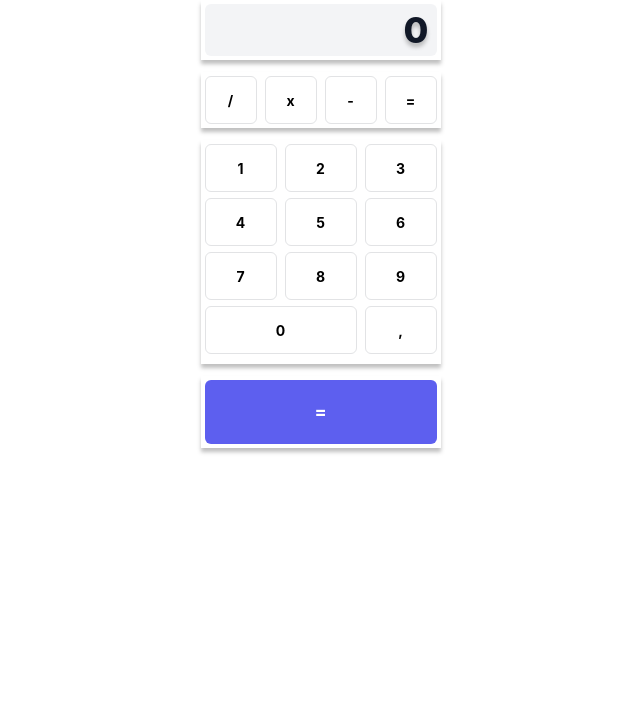
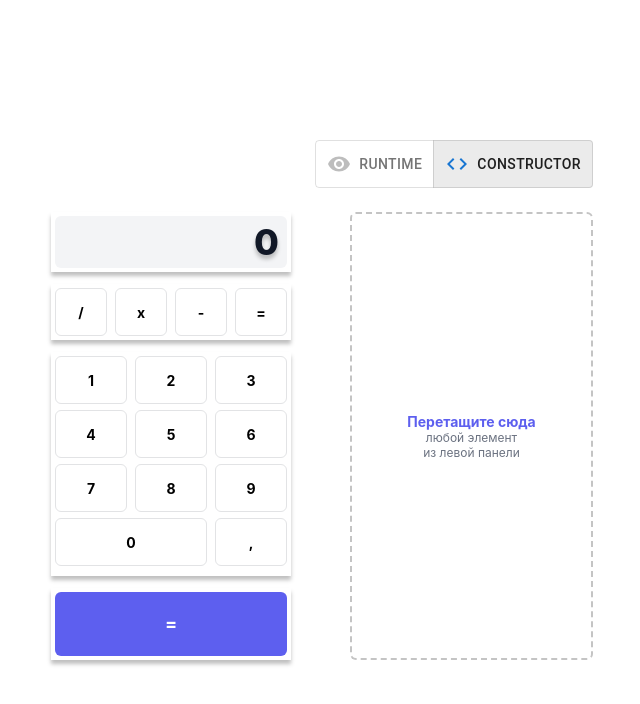
Before and after one commit to andreu6454/drag-and-drop-calculator, a React (Create React App) app: page / in a window 1280 px wide. Shown: the top 704 px of the page, without its empty margins (318-958 px from the left). Built offline with nearby package versions, Linux system fonts and the light colour scheme.

Commit message:
created: - constructor zone - toggleButton updated: - styles for App.tsx

```diff
--- a/package.json
+++ b/package.json
@@ -39,5 +39,10 @@
       "last 1 firefox version",
       "last 1 safari version"
     ]
+  },
+  "devDependencies": {
+    "@emotion/react": "^11.10.6",
+    "@emotion/styled": "^11.10.6",
+    "@mui/material": "^5.11.12"
   }
 }
--- a/src/App/App.css
+++ b/src/App/App.css
@@ -5,8 +5,21 @@
 }
 
 .App {
+  margin: auto;
+  width: max-content;
+  height: 100vh;
+
   display: flex;
   flex-direction: column;
+  justify-content: center;
+  align-items: flex-end;
+}
+.Container{
+  display: flex;
+  justify-content: space-evenly;
   align-items: center;
-  justify-content: space-evenly;
 }
+.Toggle{
+  justify-content: flex-end;
+  align-items: center;
+}
--- a/src/App/App.tsx
+++ b/src/App/App.tsx
@@ -1,11 +1,17 @@
 import React from 'react';
 import './App.css';
 import Items from "../Features/Items/Items";
+import Constructor from "../Features/Constructor/Constructor";
+import ToggleButton from "../Components/ToggleButton/ToggleButton";
 
 function App() {
     return (
         <div className="App">
-            <Items/>
+            <ToggleButton/>
+            <div className={"Container"}>
+                <Items/>
+                <Constructor/>
+            </div>
         </div>
     );
 }
--- /dev/null
+++ b/src/Components/ToggleButton/ToggleButton.tsx
@@ -0,0 +1,38 @@
+import React from 'react';
+import {ToggleButton as Togglebutton, ToggleButtonGroup} from "@mui/material";
+import {RemoveRedEye, Code} from '@mui/icons-material';
+
+const ToggleButton = () => {
+
+    const [alignment, setAlignment] = React.useState('Constructor');
+
+    const handleChange = (
+        event: React.MouseEvent<HTMLElement>,
+        newAlignment: string,
+    ) => {
+        setAlignment(newAlignment);
+    };
+
+    return (
+        <>
+            <ToggleButtonGroup
+                color="standard"
+                value={alignment}
+                exclusive
+                onChange={handleChange}
+                sx={{mb: 3}}
+            >
+                <Togglebutton value="Runtime" >
+                    <RemoveRedEye sx={{mr: 1}} color={alignment === "Runtime" ? "primary" : "disabled"}/>
+                    Runtime
+                </Togglebutton>
+                <Togglebutton value="Constructor">
+                    <Code sx={{mr: 1}} color={alignment === "Constructor" ? "primary" : "disabled"}/>
+                    Constructor
+                </Togglebutton>
+            </ToggleButtonGroup>
+        </>
+    );
+};
+
+export default ToggleButton;
--- /dev/null
+++ b/src/Features/Constructor/Constructor.module.css
@@ -0,0 +1,32 @@
+.Constructor{
+    width: 243px;
+    height: 448px;
+
+    border: 2px dashed #C4C4C4;
+    border-radius: 6px;
+
+    display: flex;
+    flex-direction: column;
+    align-items: center;
+    justify-content: center;
+}
+.ConstructorTitle{
+    font-family: 'Inter', serif;
+    font-style: normal;
+    font-weight: bold;
+    font-size: 14px;
+    line-height: 17px;
+
+    color: #5D5FEF;
+}
+.ConstructorDescription{
+    width: 100px;
+    font-family: 'Inter', serif;
+    font-style: normal;
+    font-weight: 400;
+    font-size: 12px;
+    line-height: 15px;
+
+    text-align: center;
+    color: #6B7280;
+}
--- /dev/null
+++ b/src/Features/Constructor/Constructor.tsx
@@ -0,0 +1,17 @@
+import React from 'react';
+import styles from './Constructor.module.css'
+
+const Constructor = () => {
+    return (
+        <div className={styles.Constructor}>
+            <span className={styles.ConstructorTitle}>
+                Перетащите сюда
+            </span>
+            <p className={styles.ConstructorDescription}>
+                любой элемент из левой панели
+            </p>
+        </div>
+    );
+};
+
+export default Constructor;
--- a/src/Features/Items/Items.module.css
+++ b/src/Features/Items/Items.module.css
@@ -1,4 +1,6 @@
 .Items{
     width: 243px;
     height: 448px;
+
+    margin-right: 56px;
 }
```
Also changed, not shown: 1 other file (tests, documents, lock files or other folders).
